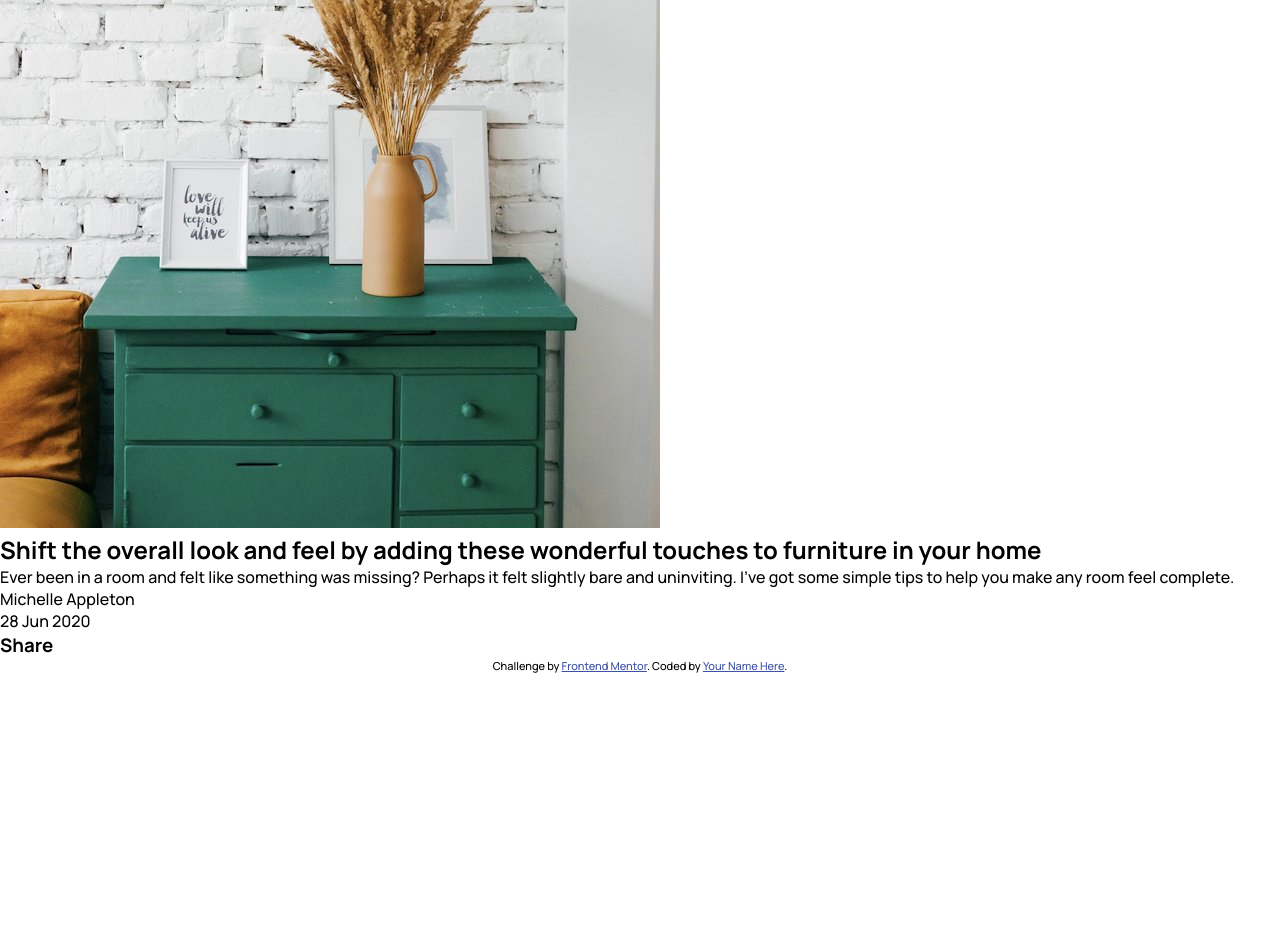
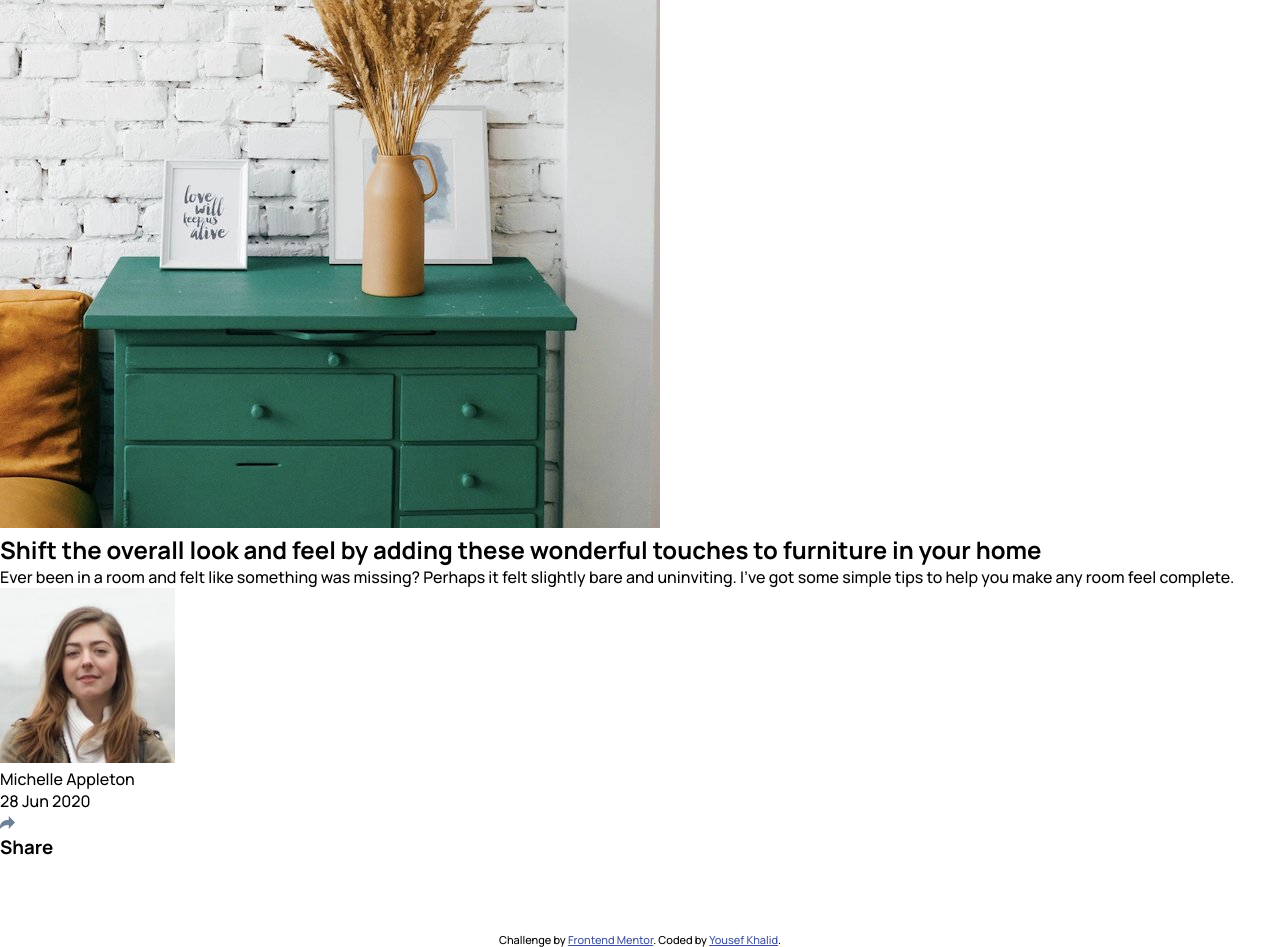
Before and after one commit to YousefKhalid-iq/article-preview-component-master, a plain HTML site: page index.html in a window 1280 px wide. Before the commit the page ends 800 px from the top, so only its background shows below. Drawn offline with Linux system fonts and the light colour scheme.

Commit message:
Add files via upload

```diff
--- a/index.html
+++ b/index.html
@@ -13,7 +13,7 @@
 <body>
   <main>
     <div class="main-container">
-      <img src="images/drawers.jpg">
+      <img alt="an image of drawers" class="drawers-img" src="images/drawers.jpg">
       <h2 class="header-text">
         Shift the overall look and feel by adding these wonderful
         touches to furniture in your home
@@ -23,20 +23,48 @@
         it felt slightly bare and uninviting. I’ve got some simple tips
         to help you make any room feel complete.
       </p>
+      <footer class="flex-container">
+        <img alt="An image of a person named michelle" class="avatar-image" src="images/avatar-michelle.jpg">
+        <div class="grid-container">
           <p class="name-para">
             Michelle Appleton
           </p>
           <p class="date-para">
             28 Jun 2020
           </p>
-      <h3 class="share-sign">
+        </div>
+        <div class="share-img-bg">
+          <img alt="an image of a share sign" class="share-sign-img" src="images/icon-share.svg">
+        </div>
+        <div class="share-change">
+          <h3 class="share-sign-text">
             Share
           </h3>
+          <ul>
+            <li>
+              <a href="#">
+                <img src="images/icon-facebook.svg" alt="facebook icon">
+              </a>
+            </li>
+            <li>
+              <a href="#">
+                <img src="images/icon-twitter.svg" alt="twitter icon">
+              </a>
+            </li>
+            <li>
+              <a href="#">
+                <img src="images/icon-pinterest.svg" alt="pinterest icon">
+              </a>
+            </li>
+          </ul>
+        </div>
+      </footer>
     </div>
   </main>
   <div class="attribution">
     Challenge by <a href="https://www.frontendmentor.io?ref=challenge" target="_blank">Frontend Mentor</a>.
-    Coded by <a href="#">Your Name Here</a>.
+    Coded by <a href="https://github.com/YousefKhalid-iq/article-preview-component-master">Yousef Khalid</a>.
   </div>
+  <script src="main.js"></script>
 </body>
 </html>
```
Lines whose indentation alone changed are shown as unchanged.
